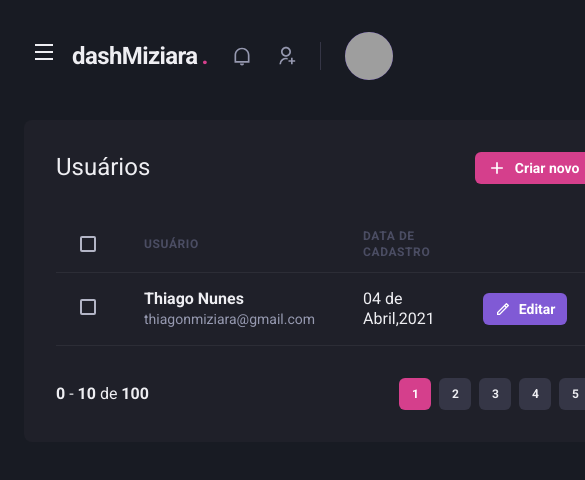
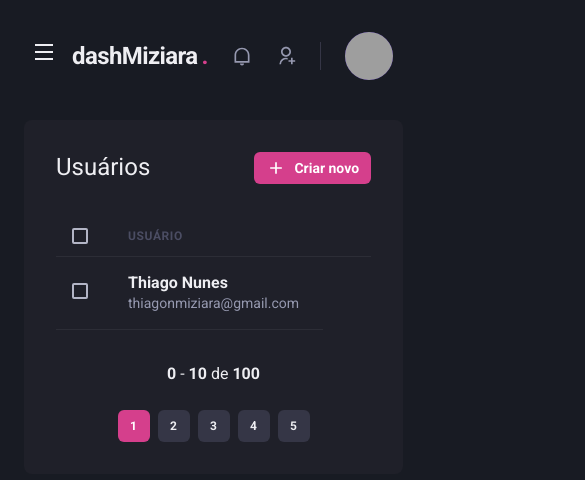
Before and after one commit to thiagonmiziara/dashboard, a Next.js app: page /Users in a window 390 px wide. Shown: the top 480 px of the page, 585 px wide, since content can reach past the window. Built offline with nearby package versions, Linux system fonts and the light colour scheme; grey boxes are pictures that could not be loaded.

Commit message:
add responsivo no componente table

```diff
--- a/src/components/Pagination/index.tsx
+++ b/src/components/Pagination/index.tsx
@@ -4,7 +4,7 @@ import { PaginationItem } from "./PaginationItem";
 export function Pagination() {
   return (
     <Stack
-      direction="row"
+      direction={["column", "row"]}
       mt="8"
       spacing="6"
       justify="space-between"
--- a/src/pages/Users/index.tsx
+++ b/src/pages/Users/index.tsx
@@ -1,11 +1,33 @@
-import { Box, Button, Flex,Icon, Heading, Table,Thead,Tr,Th,Td, Checkbox, Tbody, Text } from "@chakra-ui/react";
 import React from "react";
+import {
+  Box,
+  Button,
+  Flex,
+  Icon,
+  Heading,
+  Table,
+  Thead,
+  Tr,
+  Th,
+  Td,
+  Checkbox,
+  Tbody,
+  Text,
+  useBreakpointValue,
+} from "@chakra-ui/react";
+
 import { RiAddLine, RiPencilLine } from "react-icons/ri";
+
 import { Header } from "../../components/Header";
 import { Pagination } from "../../components/Pagination";
 import { Sidebar } from "../../components/Sidebar";
 
 export default function UserList() {
+  const isWideVersion = useBreakpointValue({
+    base: false,
+    lg: true,
+  });
+
   return (
     <Box>
       <Header />
@@ -23,8 +45,7 @@ export default function UserList() {
               size="sm"
               fontSize="sm"
               colorScheme="pink"
-              leftIcon={<Icon
-              as={RiAddLine} fontSize="20"/>}
+              leftIcon={<Icon as={RiAddLine} fontSize="20" />}
             >
               Criar novo
             </Button>
@@ -33,43 +54,48 @@ export default function UserList() {
           <Table colorScheme="whiteAlpha">
             <Thead>
               <Tr>
-                <Th px="6" color="gray.300" width="8">
-                  <Checkbox colorScheme="pink"/>
+                <Th px={["4", "4", "6"]} color="gray.300" width="8">
+                  <Checkbox colorScheme="pink" />
                 </Th>
                 <Th>Usuário</Th>
-                <Th>Data de cadastro</Th>
+                {isWideVersion && <Th>Data de cadastro</Th>}
                 <Th w="8"></Th>
               </Tr>
             </Thead>
             <Tbody>
               <Tr>
-                <Td px="6">
-                  <Checkbox colorScheme="pink"/>
+                <Td px={["4", "4", "6"]}>
+                  <Checkbox colorScheme="pink" />
                 </Td>
                 <Td>
                   <Box>
                     <Text fontWeight="bold">Thiago Nunes</Text>
-                    <Text fontSize="sm" color="gray.300">thiagonmiziara@gmail.com</Text>
+                    <Text fontSize="sm" color="gray.300">
+                      thiagonmiziara@gmail.com
+                    </Text>
                   </Box>
                 </Td>
-                <Td>04 de Abril,2021</Td>
+                {isWideVersion && <Td>04 de Abril,2021</Td>}
+                {isWideVersion ? (
                   <Td>
                     <Button
                       as="a"
                       size="sm"
                       fontSize="sm"
-                    colorScheme="purple"
-                    leftIcon={<Icon
-                    as={RiPencilLine} fontSize="16"/>}
+                      colorScheme="pink"
+                      leftIcon={<Icon as={RiPencilLine} fontSize="16" />}
                     >
                       Editar
                     </Button>
                   </Td>
+                ) : (
+                  ""
+                )}
               </Tr>
             </Tbody>
           </Table>
 
-          <Pagination/>
+          <Pagination />
         </Box>
       </Flex>
     </Box>
```
Lines whose indentation alone changed are shown as unchanged.
